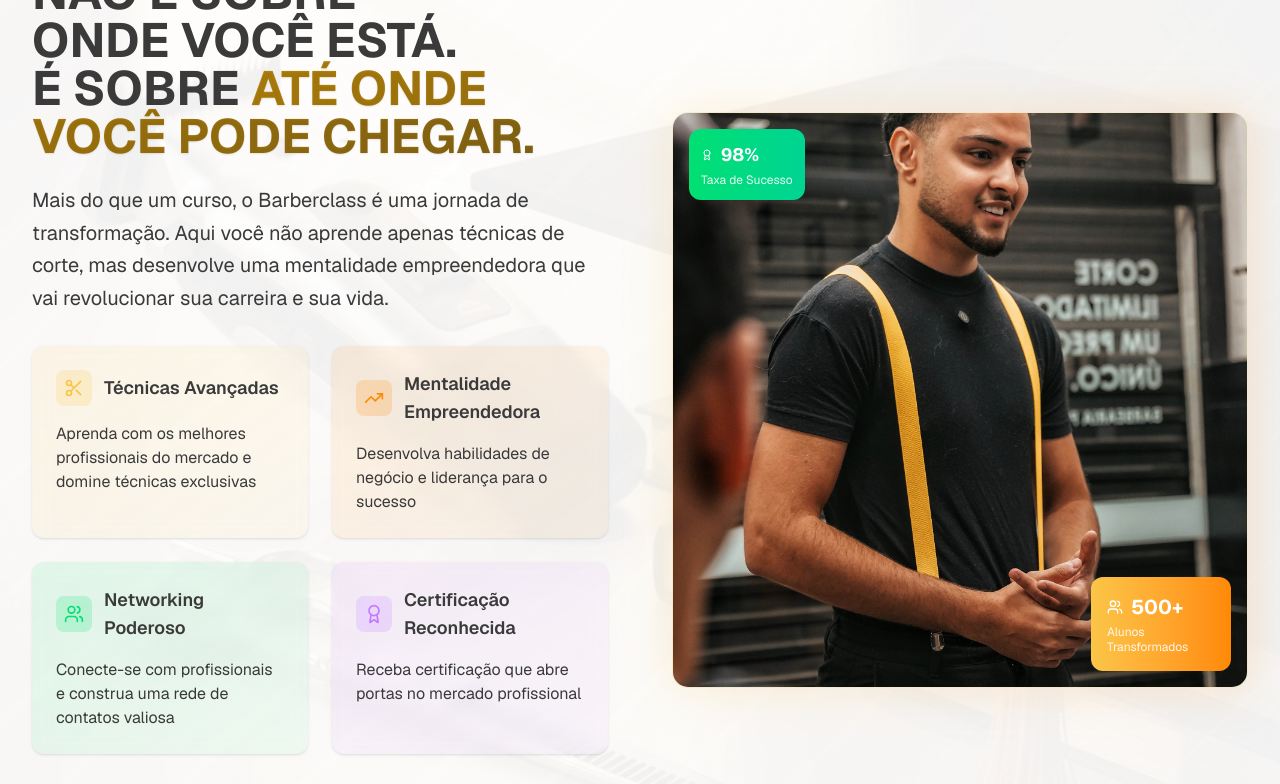
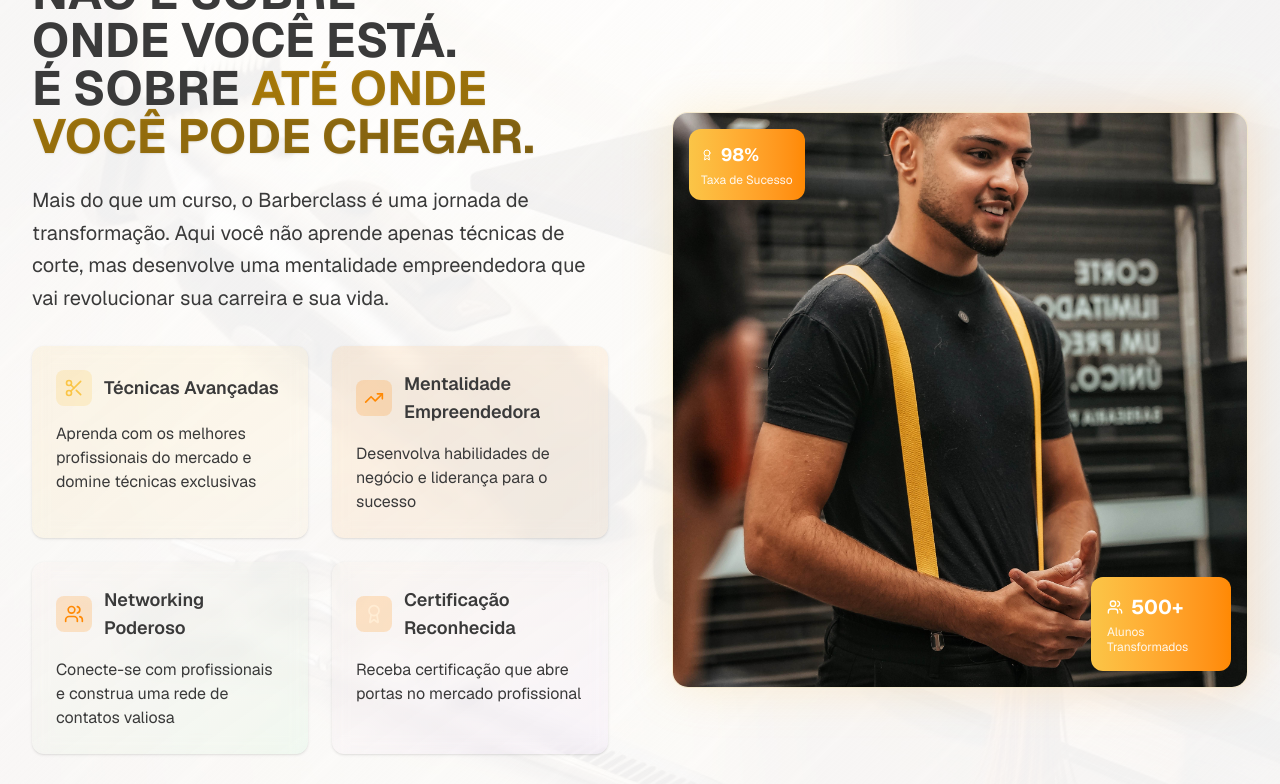
Before and after one commit to Dhionierison/barber-class-v2, a Next.js app: page / in a window 1280 px wide. Shown: the part 1020-1804 px from the top of the page. Built offline with nearby package versions, Linux system fonts and the light colour scheme.

Commit message:
refactor: ajustes nas cores

```diff
--- a/components/about-section.tsx
+++ b/components/about-section.tsx
@@ -74,11 +74,11 @@ export function AboutSection() {
                 </CardContent>
               </Card>
 
-              <Card className="group hover-lift border-0 bg-gradient-to-br from-green-400/10 to-green-400/5 backdrop-blur-sm">
+              <Card className="group hover-lift border-0 bg-gradient-to-br from-red-100/10 to-green-400/5 backdrop-blur-sm">
                 <CardContent className="p-6">
                   <div className="flex items-center mb-4">
-                    <div className="p-2 bg-green-400/20 rounded-lg mr-3 group-hover:scale-110 transition-transform">
-                      <Users className="w-5 h-5 text-green-400" />
+                    <div className="p-2 bg-orange-400/20 rounded-lg mr-3 group-hover:scale-110 transition-transform">
+                      <Users className="w-5 h-5 text-orange-400" />
                     </div>
                     <h3 className="font-semibold text-lg">Networking Poderoso</h3>
                   </div>
@@ -88,11 +88,11 @@ export function AboutSection() {
                 </CardContent>
               </Card>
 
-              <Card className="group hover-lift border-0 bg-gradient-to-br from-purple-400/10 to-purple-400/5 backdrop-blur-sm">
+              <Card className="group hover-lift border-0 bg-gradient-to-br from-orange-100/10 to-purple-400/5 backdrop-blur-sm">
                 <CardContent className="p-6">
                   <div className="flex items-center mb-4">
-                    <div className="p-2 bg-purple-400/20 rounded-lg mr-3 group-hover:scale-110 transition-transform">
-                      <Award className="w-5 h-5 text-purple-400" />
+                    <div className="p-2 bg-orange-400/20 rounded-lg mr-3 group-hover:scale-110 transition-transform">
+                      <Award className="w-5 h-5 text-orange-100" />
                     </div>
                     <h3 className="font-semibold text-lg">Certificação Reconhecida</h3>
                   </div>
@@ -145,7 +145,7 @@ export function AboutSection() {
               </div>
 
               <div
-                className="absolute top-4 left-4 bg-gradient-to-r from-green-400 to-emerald-400 text-white p-3 rounded-xl shadow-2xl group-hover:scale-105 transition-transform duration-300 max-w-[120px]"
+                className="absolute top-4 left-4 bg-gradient-to-r from-primary to-orange-400 text-white p-3 rounded-xl shadow-2xl group-hover:scale-105 transition-transform duration-300 max-w-[120px]"
                 style={{ animationDelay: "0.2s" }}
               >
                 <div className="flex items-center space-x-2 mb-1">
```
